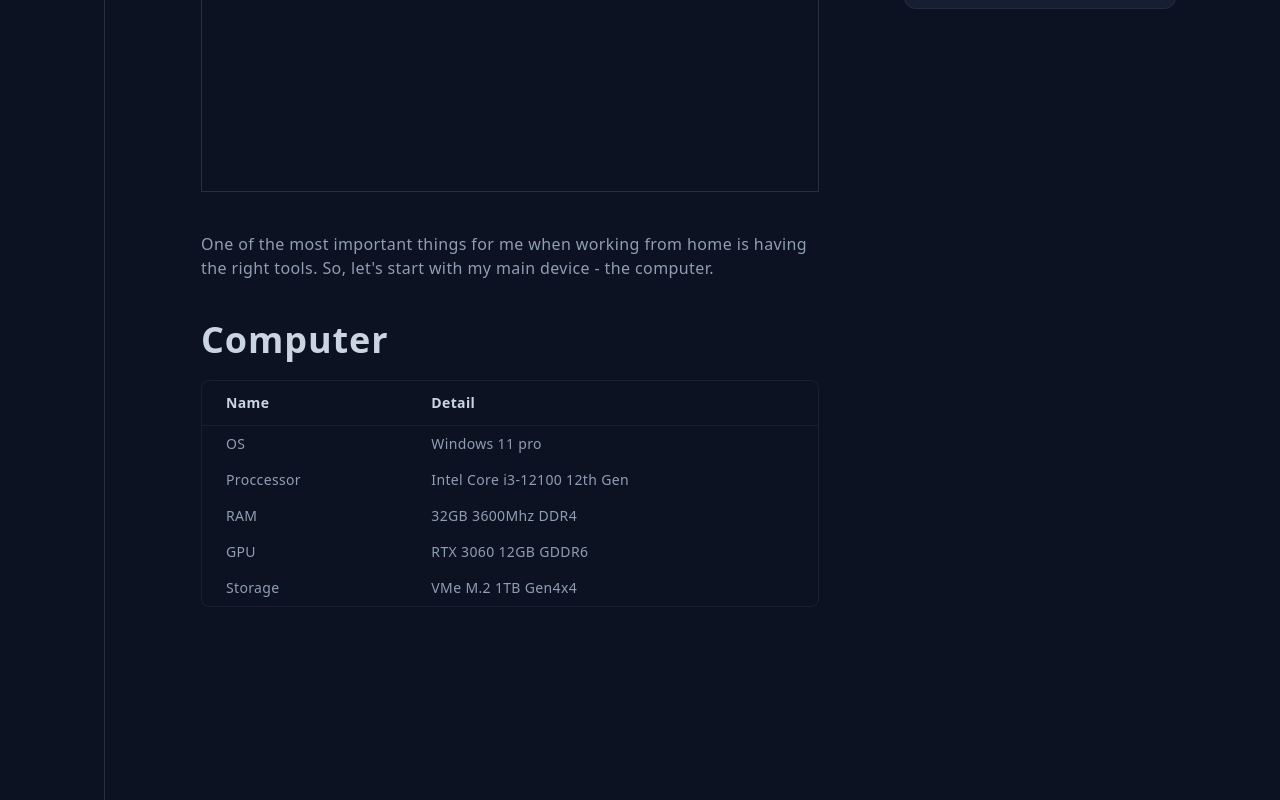
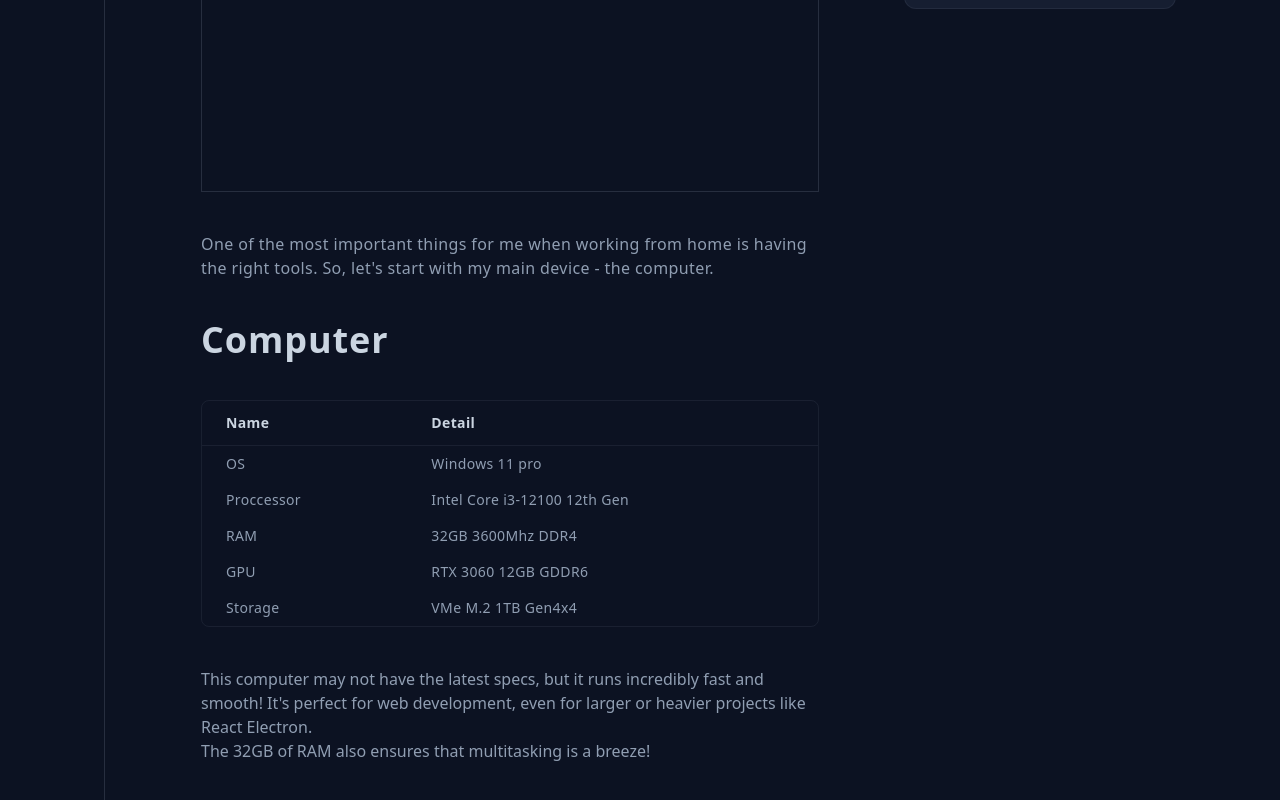
Before and after one commit to ImJars/Development-full-coding, a React (Vite) app: page /studio in a window 1280 px wide. Shown: the part 506-1306 px from the top of the page. Built offline with nearby package versions, Linux system fonts and the light colour scheme.

Commit message:
Add studio-computer-section

```diff
--- /dev/null
+++ b/src/components/studio/tableComputer.jsx
@@ -0,0 +1,46 @@
+import React from "react";
+
+function TableComputer() {
+  return (
+    <>
+      <div className="relative overflow-x-auto rounded-lg border border-text-general border-opacity-10 my-10">
+        <table className="w-full">
+          <thead className=" text-text-white-gray text-sm font-bold tracking-wide">
+            <tr className="border-b border-text-general border-opacity-10">
+              <th scope="col" className="px-6 py-3 text-start">
+                Name
+              </th>
+              <th scope="col" className="px-6 py-3 text-start">
+                Detail
+              </th>
+            </tr>
+          </thead>
+          <tbody className="text-text-general text-sm tracking-wide font-normal">
+            <tr>
+              <td className="px-6 py-2">OS</td>
+              <td className="px-6 py-2">Windows 11 pro</td>
+            </tr>
+            <tr>
+              <td className="px-6 py-2">Proccessor</td>
+              <td className="px-6 py-2">Intel Core i3-12100 12th Gen</td>
+            </tr>
+            <tr>
+              <td className="px-6 py-2">RAM</td>
+              <td className="px-6 py-2">32GB 3600Mhz DDR4</td>
+            </tr>
+            <tr>
+              <td className="px-6 py-2">GPU</td>
+              <td className="px-6 py-2">RTX 3060 12GB GDDR6</td>
+            </tr>
+            <tr>
+              <td className="px-6 py-2">Storage</td>
+              <td className="px-6 py-2">VMe M.2 1TB Gen4x4</td>
+            </tr>
+          </tbody>
+        </table>
+      </div>
+    </>
+  );
+}
+
+export default TableComputer;
--- a/src/studio.jsx
+++ b/src/studio.jsx
@@ -1,5 +1,6 @@
 import React from "react";
 import IndexStudio from "./components/studio/indexStudio";
+import TableComputer from "./components/studio/tableComputer";
 import Wraped from "./components/wraped";
 import Footer from "./footer";
 
@@ -35,42 +36,16 @@ function Studio() {
                   <h1 className="text-4xl font-bold text-text-white-gray tracking-wide mb-5">
                     Computer
                   </h1>
-                  <div className="relative overflow-x-auto rounded-lg border border-text-general border-opacity-10">
-                    <table className="w-full">
-                      <thead className=" text-text-white-gray text-sm font-bold tracking-wide">
-                        <tr className="border-b border-text-general border-opacity-10">
-                          <th scope="col" className="px-6 py-3 text-start">
-                            Name
-                          </th>
-                          <th scope="col" className="px-6 py-3 text-start">
-                            Detail
-                          </th>
-                        </tr>
-                      </thead>
-                      <tbody className="text-text-general text-sm tracking-wide font-normal">
-                        <tr>
-                          <td className="px-6 py-2">OS</td>
-                          <td className="px-6 py-2">Windows 11 pro</td>
-                        </tr>
-                        <tr>
-                          <td className="px-6 py-2">Proccessor</td>
-                          <td className="px-6 py-2">Intel Core i3-12100 12th Gen</td>
-                        </tr>
-                        <tr>
-                          <td className="px-6 py-2">RAM</td>
-                          <td className="px-6 py-2">32GB 3600Mhz DDR4</td>
-                        </tr>
-                        <tr>
-                          <td className="px-6 py-2">GPU</td>
-                          <td className="px-6 py-2">RTX 3060 12GB GDDR6</td>
-                        </tr>
-                        <tr>
-                          <td className="px-6 py-2">Storage</td>
-                          <td className="px-6 py-2">VMe M.2 1TB Gen4x4</td>
-                        </tr>
-                      </tbody>
-                    </table>
-                  </div>
+                  <TableComputer />
+                  <p className="text-text-general">
+                    This computer may not have the latest specs, but it runs
+                    incredibly fast and smooth! It's perfect for web
+                    development, even for larger or heavier projects like React
+                    Electron.
+                  </p>
+                  <p className="text-text-general">
+                    The 32GB of RAM also ensures that multitasking is a breeze!
+                  </p>
                 </div>
               </div>
             </div>
```
